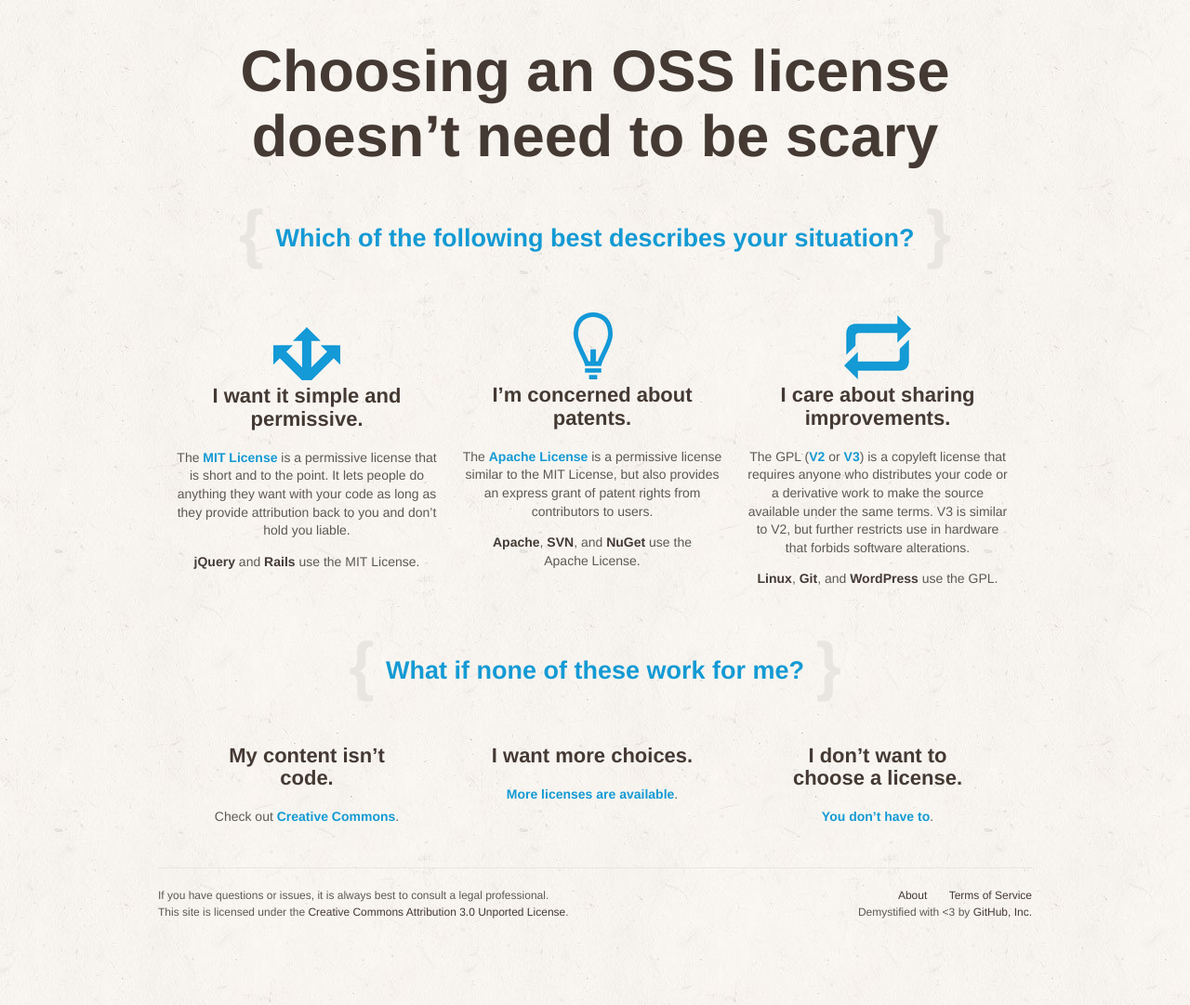
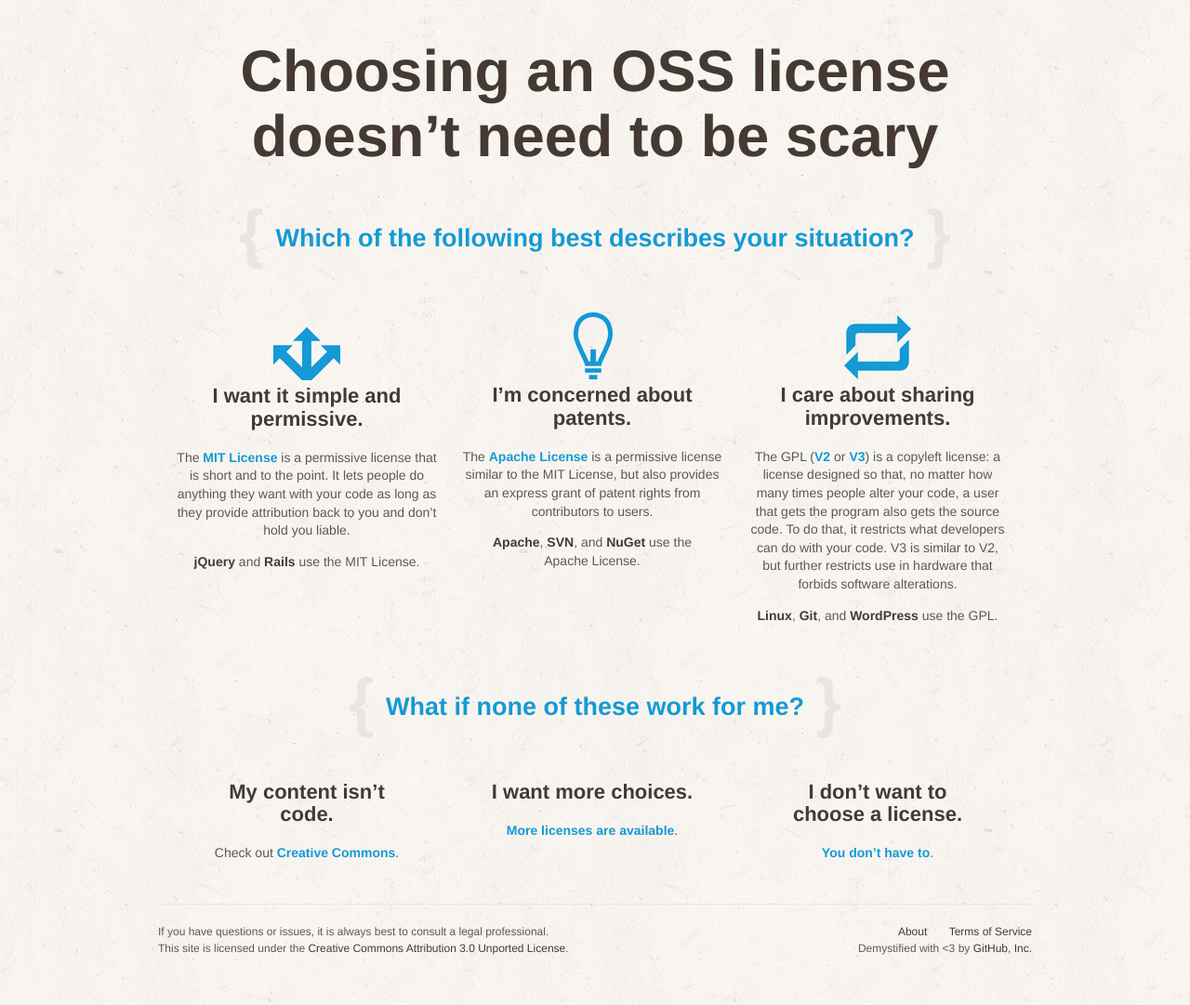
Before and after one commit to github/choosealicense.com, a Jekyll site: the page built from index.html, in a window 1280 px wide. Shown: the whole page at 93% size. Built offline with Jekyll 4.4.1, drawn with Linux system fonts in a browser that asks for light colours; some web fonts are replaced; before the commit the page ends 1042 px from its top, so only the background shows below that.

Commit message:
making GPL text easier to understand

```diff
--- a/index.html
+++ b/index.html
@@ -43,7 +43,7 @@
       <h3>I care about sharing improvements.</h3>
     </a>
     <p>
-      The GPL (<a href="licenses/gpl-2.0/">V2</a> or <a href="licenses/gpl-3.0/">V3</a>) is a copyleft license that requires anyone who distributes your code or a derivative work to make the source available under the same terms. V3 is similar to V2, but further restricts use in hardware that forbids software alterations.
+      The GPL (<a href="licenses/gpl-2.0/">V2</a> or <a href="licenses/gpl-3.0/">V3</a>) is a copyleft license: a license designed so that, no matter how many times people alter your code, a user that gets the program also gets the source code. To do that, it restricts what developers can do with your code. V3 is similar to V2, but further restricts use in hardware that forbids software alterations.
     </p>
     <p>
       <strong>Linux</strong>, <strong>Git</strong>, and <strong>WordPress</strong> use the GPL.
```
